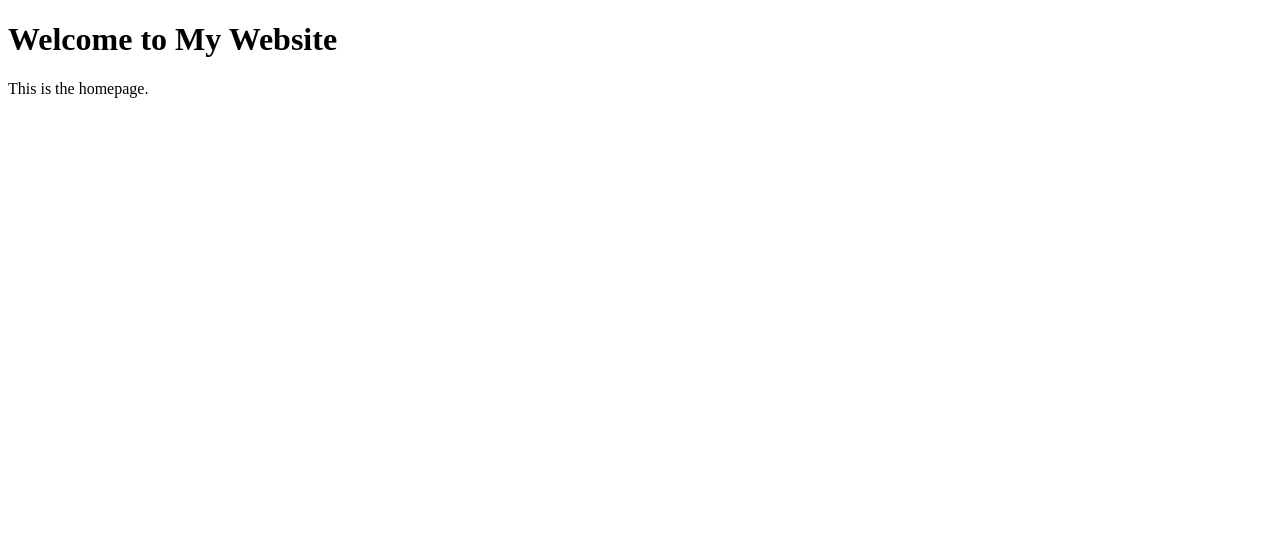
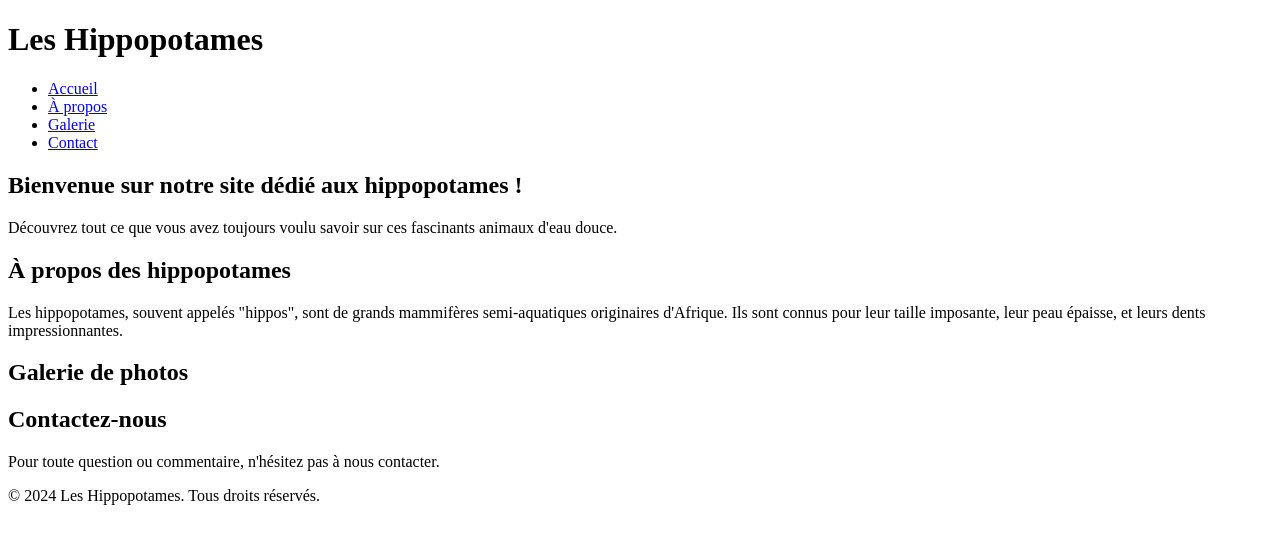
Before and after one commit to saulfunaro/saulfunaro.github.io, a plain HTML site: page index.html in a window 1280 px wide. Drawn offline with Linux system fonts and the light colour scheme.

Commit message:
Update index.html

```diff
--- a/index.html
+++ b/index.html
@@ -1,14 +1,49 @@
 <!DOCTYPE html>
-<html lang="en">
+<html lang="fr">
 <head>
     <meta charset="UTF-8">
     <meta name="viewport" content="width=device-width, initial-scale=1.0">
-    <title>My Website</title>
-    <link rel="stylesheet" href="style.css">
+    <title>Les Hippopotames</title>
+    <link rel="stylesheet" href="styles.css">
 </head>
 <body>
-    <h1>Welcome to My Website</h1>
-    <p>This is the homepage.</p>
-    <script src="script.js"></script>
+    <header>
+        <h1>Les Hippopotames</h1>
+        <nav>
+            <ul>
+                <li><a href="#">Accueil</a></li>
+                <li><a href="#">À propos</a></li>
+                <li><a href="#">Galerie</a></li>
+                <li><a href="#">Contact</a></li>
+            </ul>
+        </nav>
+    </header>
+
+    <main>
+        <section class="intro">
+            <h2>Bienvenue sur notre site dédié aux hippopotames !</h2>
+            <p>Découvrez tout ce que vous avez toujours voulu savoir sur ces fascinants animaux d'eau douce.</p>
+        </section>
+
+        <section class="about">
+            <h2>À propos des hippopotames</h2>
+            <p>Les hippopotames, souvent appelés "hippos", sont de grands mammifères semi-aquatiques originaires d'Afrique. Ils sont connus pour leur taille imposante, leur peau épaisse, et leurs dents impressionnantes.</p>
+        </section>
+
+        <section class="gallery">
+            <h2>Galerie de photos</h2>
+            <!-- Ajoutez ici des images de hippopotames -->
+        </section>
+
+        <section class="contact">
+            <h2>Contactez-nous</h2>
+            <p>Pour toute question ou commentaire, n'hésitez pas à nous contacter.</p>
+            <!-- Ajoutez ici un formulaire de contact -->
+        </section>
+    </main>
+
+    <footer>
+        <p>© 2024 Les Hippopotames. Tous droits réservés.</p>
+    </footer>
 </body>
 </html>
```
